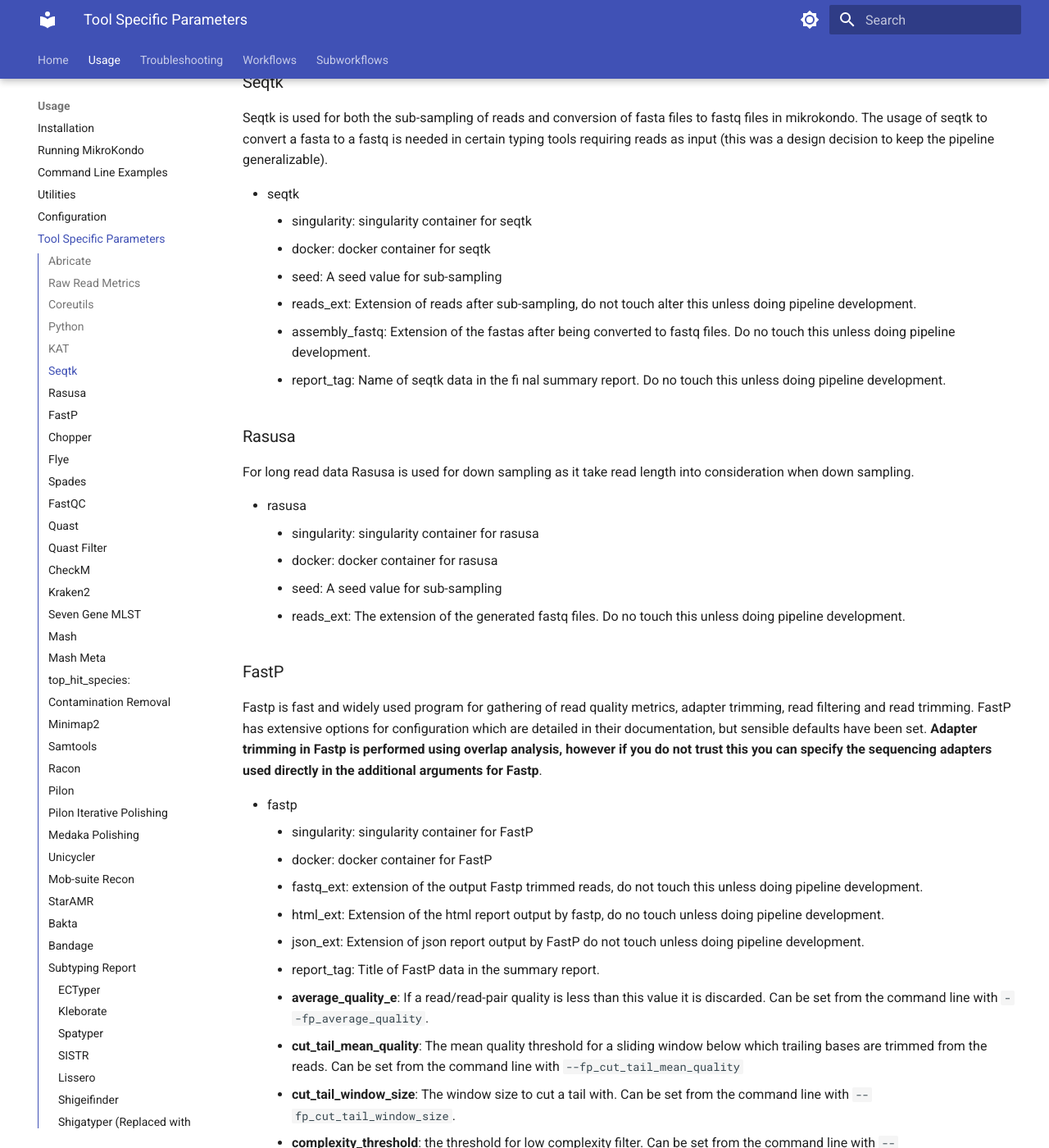
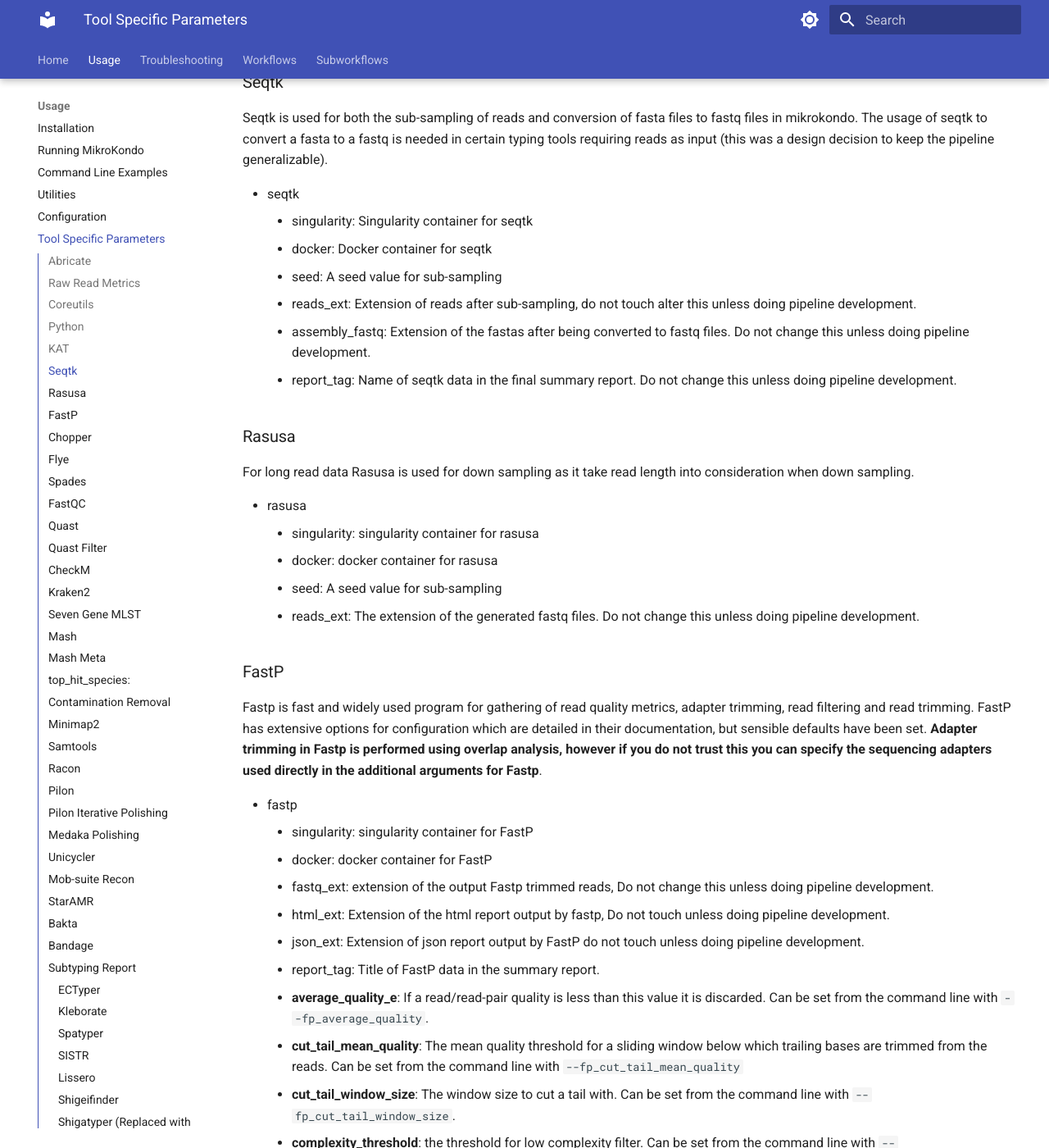
Before and after one commit to phac-nml/mikrokondo, an MkDocs documentation site: the page built from docs/usage/tool_params.md, in a window 1280 px wide and 1400 px high, scrolled down 1777 px. Shown: the whole window at 82% size. Built offline with MkDocs 1.6.1 and Material for MkDocs 9.7.7, drawn with Linux system fonts in a browser that asks for light colours; some of the changed text lies outside the part shown.

Commit message:
updated snapshots and test output checks

```diff
--- a/docs/usage/tool_params.md
+++ b/docs/usage/tool_params.md
@@ -15,15 +15,15 @@
     - singularity: Abricate singularity container
     - docker: Abricate docker container
     - **args**: Can be a string of additional command line arguments to pass to abricate
-    - report_tag: determines the name of the Abricate output in the final summary file. **Do no touch this unless doing pipeline development.**
-    - header_p: This field tells the report module that the Abricate output contains headers. **Do no touch this unless doing pipeline development.**
+    - report_tag: determines the name of the Abricate output in the final summary file. **Do not change this unless doing pipeline development.**
+    - header_p: This field tells the report module that the Abricate output contains headers. **Do not change this unless doing pipeline development.**
 
 ### Raw Read Metrics
 A custom Python script that gathers quality metrics for each fastq file.
 
 - raw_reads
     - high_precision: When set to true, floating point precision of values output are accurate down to very small decimal places. Recommended to leave this setting as false (use the standard floats), it is much faster and having such precise decimal places is not needed for this module.
-    - report_tag: this field determines the name of the Raw Read Metric field in the final summary report. **Do no touch this unless doing pipeline development.**
+    - report_tag: this field determines the name of the Raw Read Metric field in the final summary report. **Do not change this unless doing pipeline development.**
 
 ### Coreutils
 In cases where a process uses bash scripting only, Nextflow by default will utilize system binaries when they are available and no container is specified. For reproducibility, we have chosen to use containers in such cases. When a better container is available, you can direct the pipeline to use it via below commands:
@@ -47,12 +47,12 @@
 Seqtk is used for both the sub-sampling of reads and conversion of fasta files to fastq files in mikrokondo. The usage of seqtk to convert a fasta to a fastq is needed in certain typing tools requiring reads as input (this was a design decision to keep the pipeline generalizable).
 
 - seqtk
-    - singularity: singularity container for seqtk
-    - docker: docker container for seqtk
+    - singularity: Singularity container for seqtk
+    - docker: Docker container for seqtk
     - seed: A seed value for sub-sampling
     - reads_ext: Extension of reads after sub-sampling, do not touch alter this unless doing pipeline development.
-    - assembly_fastq: Extension of the fastas after being converted to fastq files. Do no touch this unless doing pipeline development.
-    - report_tag: Name of seqtk data in the fi nal summary report. Do no touch this unless doing pipeline development.
+    - assembly_fastq: Extension of the fastas after being converted to fastq files. Do not change this unless doing pipeline development.
+    - report_tag: Name of seqtk data in the final summary report. Do not change this unless doing pipeline development.
 
 ### Rasusa
 For long read data Rasusa is used for down sampling as it take read length into consideration when down sampling.
@@ -61,7 +61,7 @@
     - singularity: singularity container for rasusa
     - docker: docker container for rasusa
     - seed: A seed value for sub-sampling
-    - reads_ext: The extension of the generated fastq files. Do no touch this unless doing pipeline development.
+    - reads_ext: The extension of the generated fastq files. Do not change this unless doing pipeline development.
 
 ### FastP
 Fastp is fast and widely used program for gathering of read quality metrics, adapter trimming, read filtering and read trimming. FastP has extensive options for configuration which are detailed in their documentation, but sensible defaults have been set. **Adapter trimming in Fastp is performed using overlap analysis, however if you do not trust this you can specify the sequencing adapters used directly in the additional arguments for Fastp**.
@@ -69,8 +69,8 @@
 - fastp
     - singularity: singularity container for FastP
     - docker: docker container for FastP
-    - fastq_ext: extension of the output Fastp trimmed reads, do not touch this unless doing pipeline development.
-    - html_ext: Extension of the html report output by fastp, do no touch unless doing pipeline development.
+    - fastq_ext: extension of the output Fastp trimmed reads, Do not change this unless doing pipeline development.
+    - html_ext: Extension of the html report output by fastp, Do not touch unless doing pipeline development.
     - json_ext: Extension of json report output by FastP do not touch unless doing pipeline development.
     - report_tag: Title of FastP data in the summary report.
     - **average_quality_e**: If a read/read-pair quality is less than this value it is discarded. Can be set from the command line with `--fp_average_quality`.
```
Also changed, not shown: CHANGELOG.md (+1 -1 lines), 3 other files.
